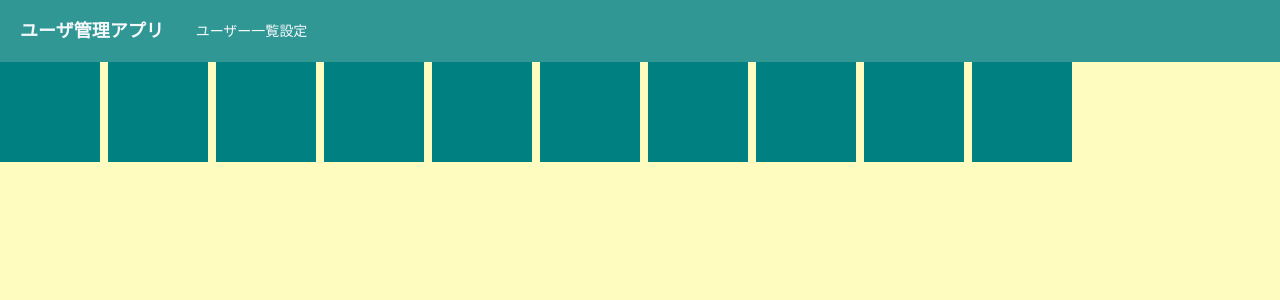
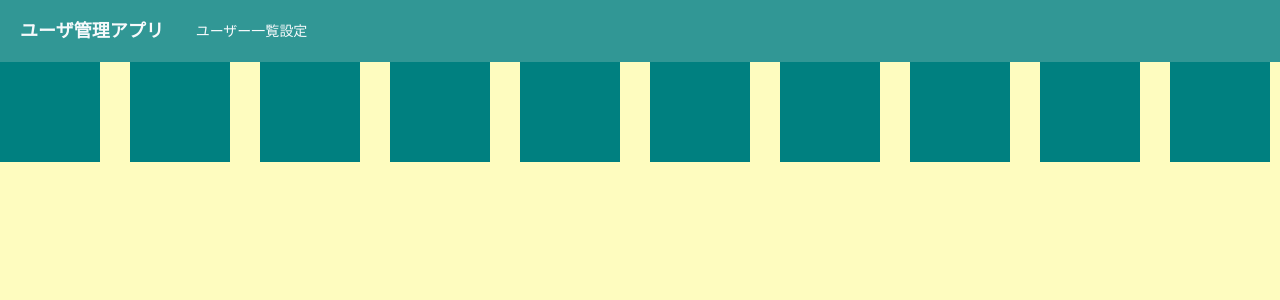
Before and after one commit to kuntaro0524/jak-myself-final_retry, a React (Create React App) app: page /home/user_management in a window 1280 px wide. Shown: the top 300 px of the page. Built offline with nearby package versions, Linux system fonts and the light colour scheme.

Commit message:
Wrapにspacingを設定してあげた カードの間の間隔は簡単に設定ができるよ

```diff
--- a/src/components/pages/UserManagement.tsx
+++ b/src/components/pages/UserManagement.tsx
@@ -3,7 +3,8 @@
 
 export const UserManagement: VFC = memo(() => {
   return (
-    <Wrap>
+    // spacingをしたいときはここに噛ませてあげる
+    <Wrap spacing="30px">
       {[...Array(10)].map(() => (
         <WrapItem>
           <div
```
